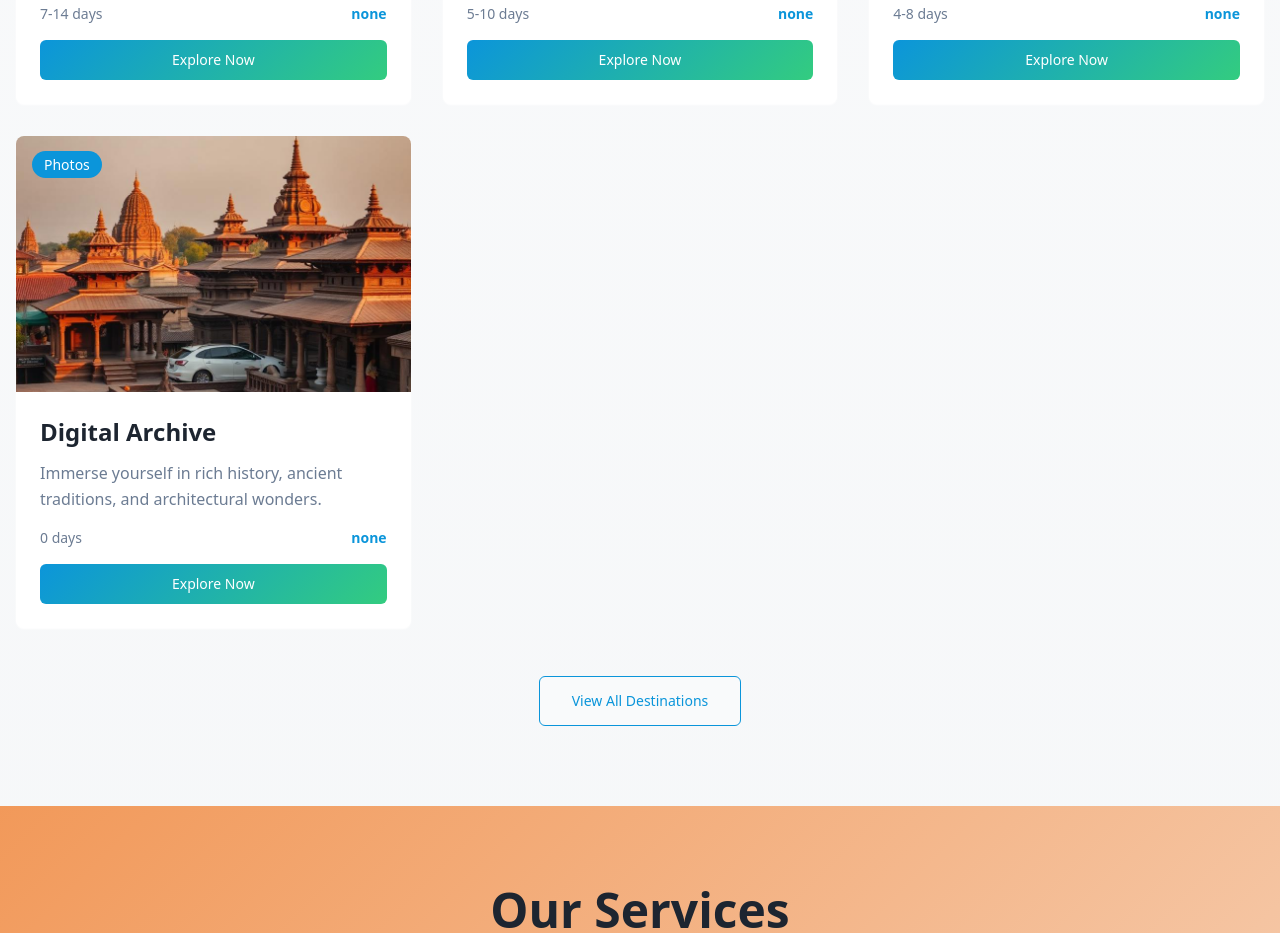
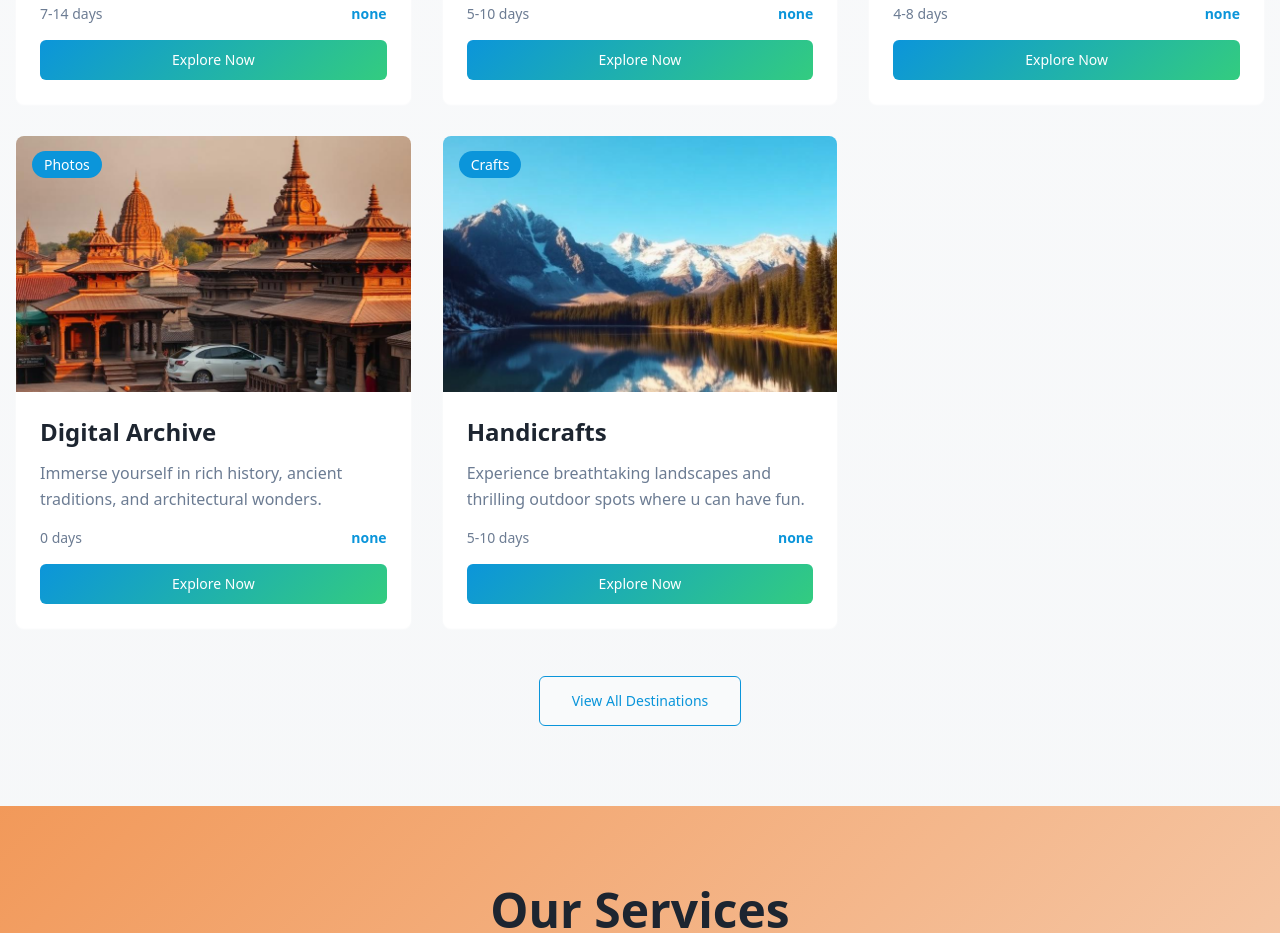
Before and after one commit to TCG-Editz/explore-beyond-here, a React (Vite) app: page / in a window 1280 px wide. Shown: the part 1460-2393 px from the top of the page. Built offline with nearby package versions, Linux system fonts and the light colour scheme; the HTML template or start-up script is replaced by a standard one.

Commit message:
Update Destinations.tsx
Id added in web space.

```diff
--- a/src/components/Destinations.tsx
+++ b/src/components/Destinations.tsx
@@ -41,6 +41,15 @@ const destinations = [
     price: "none",
     duration: "0 days",
     category: "Photos"
+  },
+  {
+    id: 5,
+    title: "Handicrafts",
+    description: "Experience breathtaking landscapes and thrilling outdoor spots where u can have fun.",
+    image: mountainImage,
+    price: "none",
+    duration: "5-10 days",
+    category: "Crafts"
   }
 ];
 
```
